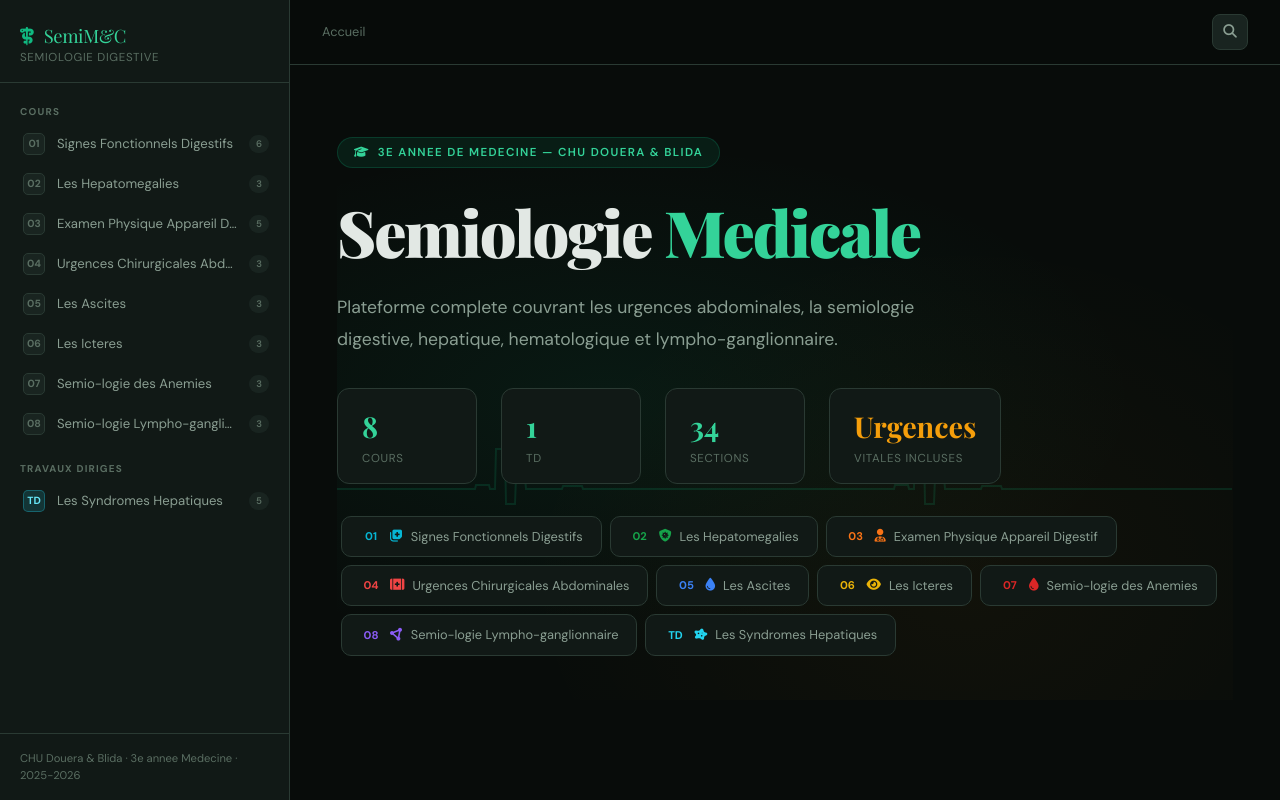
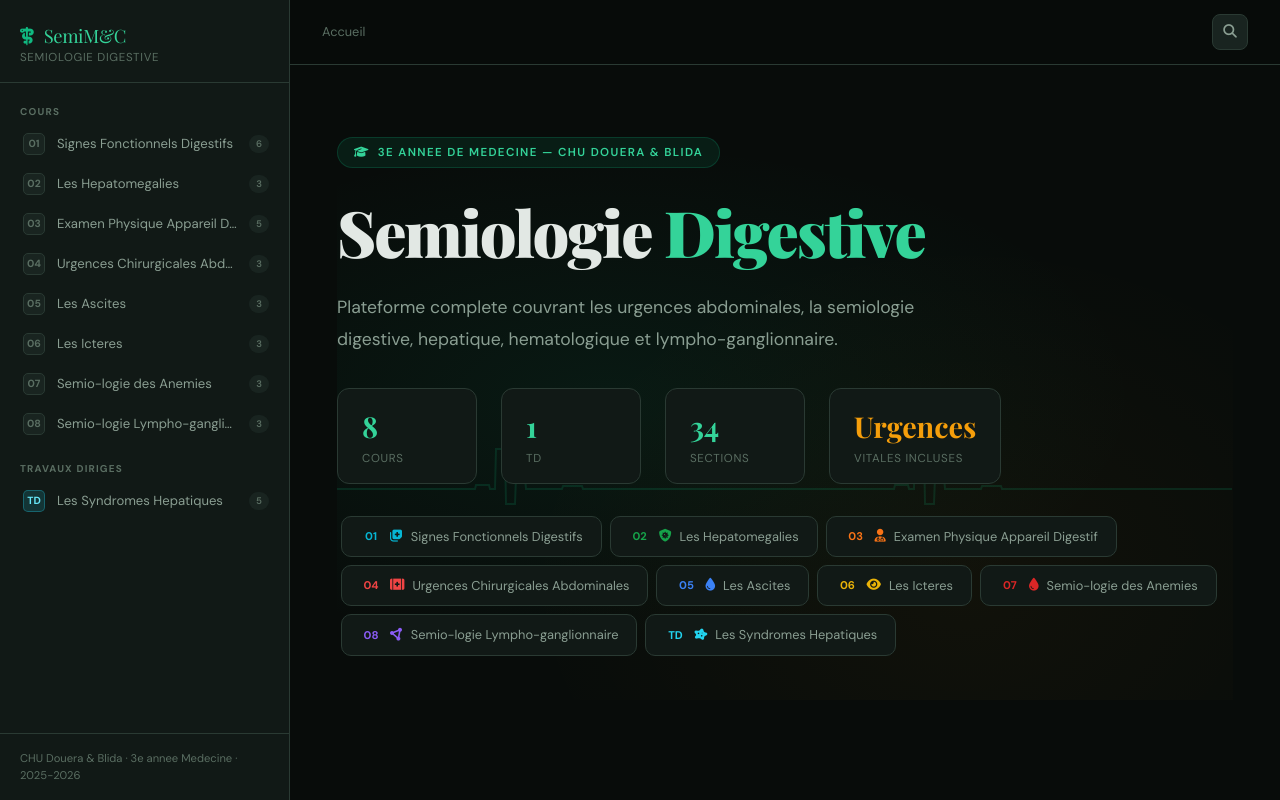
Before and after one commit to yacineabderrezak2005-b/Semio-digestif-25-26-advanced, a plain HTML site: page index.html in a window 1280 px wide. Drawn offline with nearby package versions, Linux system fonts and the light colour scheme.

Commit message:
Update index.html

```diff
--- a/index.html
+++ b/index.html
@@ -1048,7 +1048,7 @@ function renderHero(){
       <div class="hero-bg"><canvas id="ecgCanvas"></canvas><div class="hero-gradient"></div></div>
       <div class="hero-content">
         <div class="hero-tag fade-in"><i class="fas fa-graduation-cap"></i> 3e Annee de Medecine — CHU Douera & Blida</div>
-        <h1 class="fade-in-d1">Semiologie <em>Medicale</em></h1>
+        <h1 class="fade-in-d1">Semiologie <em>Digestive</em></h1>
         <p class="fade-in-d2">Plateforme complete couvrant les urgences abdominales, la semiologie digestive, hepatique, hematologique et lympho-ganglionnaire.</p>
         <div class="hero-stats fade-in-d3">
           <div class="stat-card"><div class="stat-num">8</div><div class="stat-label">Cours</div></div>
```
